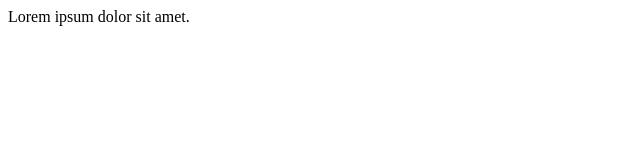
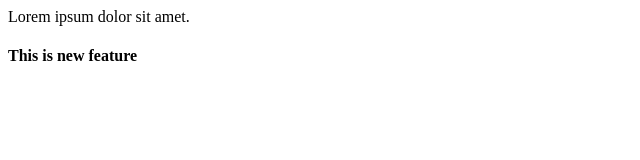
Before and after one commit to ajeetmaury/LocalRepo, a plain HTML site: page index.html in a window 1280 px wide. Shown: the whole page, without its empty margins (0-640 px from the left). Drawn offline with Linux system fonts and the light colour scheme.

Commit message:
Add new feature

```diff
--- a/index.html
+++ b/index.html
@@ -1 +1,2 @@
 <p>Lorem ipsum dolor sit amet.</p>
+<h4>This is new feature</h4>
```
